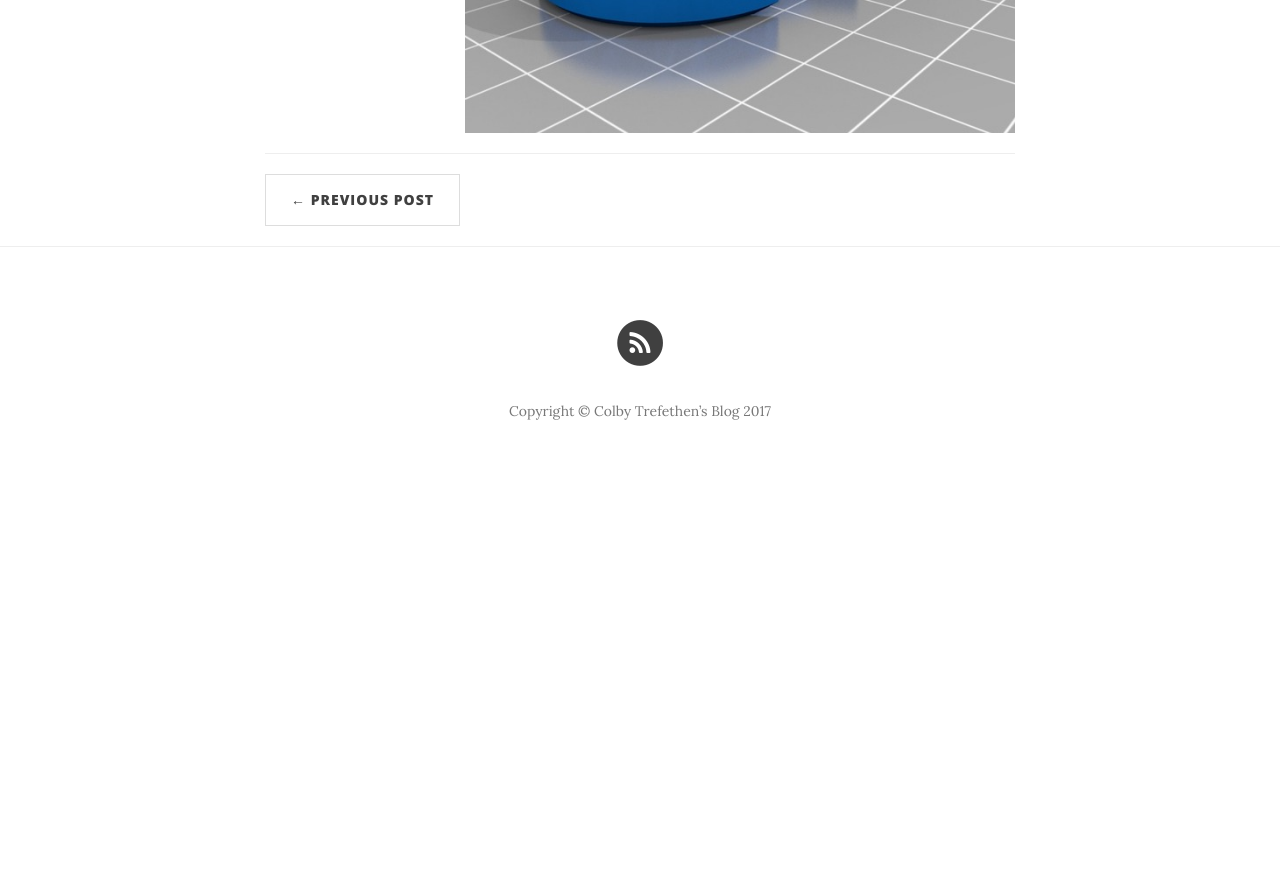
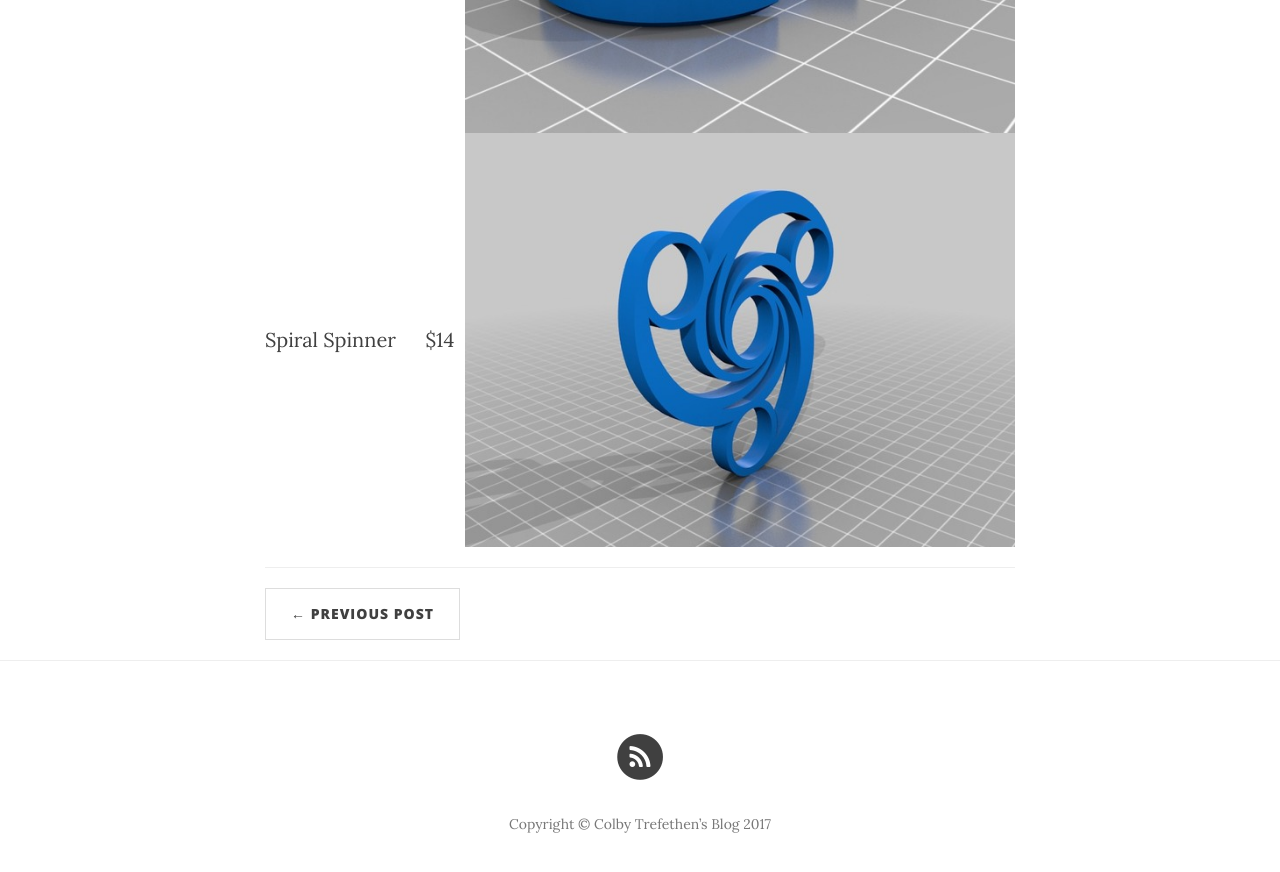
Before and after one commit to ctrefethen/ctrefethen.github.io, a Jekyll site: the page built from _posts/2017-09-03-Fidget-spinner-design.markdown, in a window 1280 px wide and 900 px high, scrolled down 2101 px. Shown: the top 872 px of the window. Built offline with Jekyll 4.4.1, drawn with Linux system fonts in a browser that asks for light colours; nearby versions of some CDN libraries; before the commit the page ends 2588 px from its top, so only the background shows below that.

Commit message:
new spinner

```diff
--- a/_posts/2017-09-03-Fidget-spinner-design.markdown
+++ b/_posts/2017-09-03-Fidget-spinner-design.markdown
@@ -14,3 +14,4 @@ header-img: "img/post-bg-06.jpg"
 | Wheel Spinner |$12 |![Wheel Spinner](/img/wheel-spinner.jpg)|
 | Two Arm Spinner |$9 |![Two arm Spinner](/img/two-arm-spinner.jpg)|
 | Batman Spinner|$11 |![Batman Spinner](/img/batman-spinner.jpg)|
+| Spiral Spinner |$14 |![alt text](/img/spiral.jpg)|
```
Also changed, not shown: img/spiral.jpg (added).
